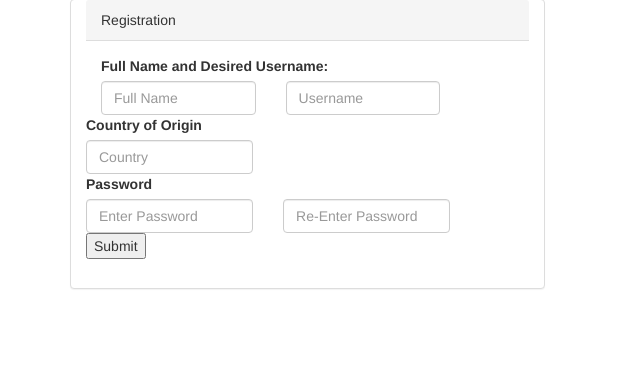
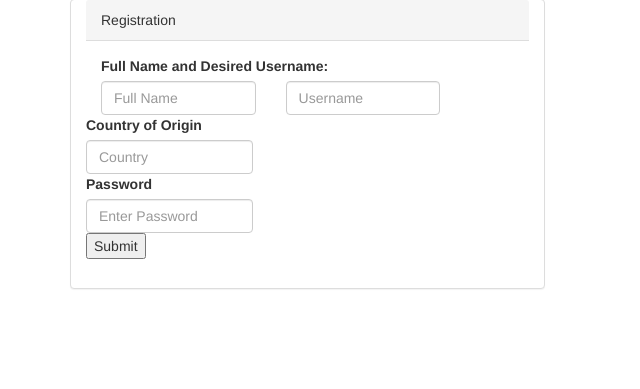
Before and after one commit to ROBSDII/ResitTest2, a PHP site: the page made by Sign Up.php in a window 1280 px wide. Shown: the part 93-482 px from the top of the page, without its empty margins (0-640 px from the left). Run offline with PHP 8.4, Linux system fonts and the light colour scheme; data that the repository does not hold is empty.

Commit message:
displaying bugs

```diff
--- a/Sign Up.php
+++ b/Sign Up.php
@@ -43,24 +43,21 @@ include ("db_connect.php");
                     <div class="row">
                         <div>
                             <div class="col-md-5">
-                                <input type="text" class="form-control" id="name" placeholder="Full Name" />
+                                <input type="text" class="form-control" id="name" value="" placeholder="Full Name" />
                             </div>
                             <div class="col-md-5">
-                                <input type="text" class="form-control" id="username" placeholder="Username" />
+                                <input type="text" class="form-control" id="username" value="" placeholder="Username" />
                             </div>
                             <label for="country" class="control-label padding-top-10">Country of Origin</label>
                             <div class="row padding-top-10">
                                 <div class="col-md-5">
-                                    <input type="text" class="form-control" id="country" placeholder="Country"/>
+                                    <input type="text" class="form-control" id="country" value="" placeholder="Country"/>
                                 </div>
                             </div>
                             <label for="password" class="control-label padding-top-10">Password</label>
                             <div class="row padding-top-10">
                                 <div class="col-md-5">
-                                    <input type="text" class="form-control" id="password" placeholder="Enter Password"/>
-                                </div>
-                                <div class="col-md-5">
-                                    <input type="text" class="form-control" id="rePassword" placeholder="Re-Enter Password"/>
+                                    <input type="text" class="form-control" id="password" value="" placeholder="Enter Password"/>
                                 </div>
                             </div>
                                 <input type="submit" value="Submit"/>
```
